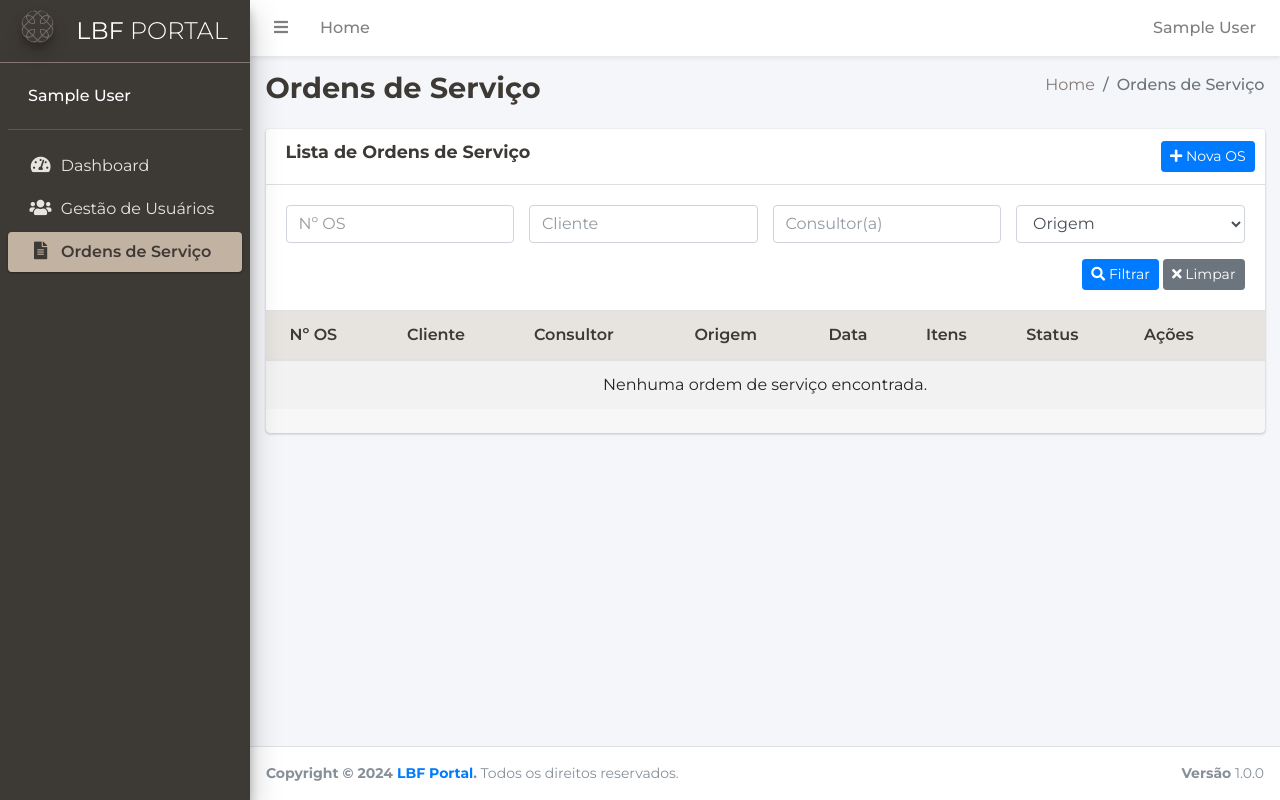
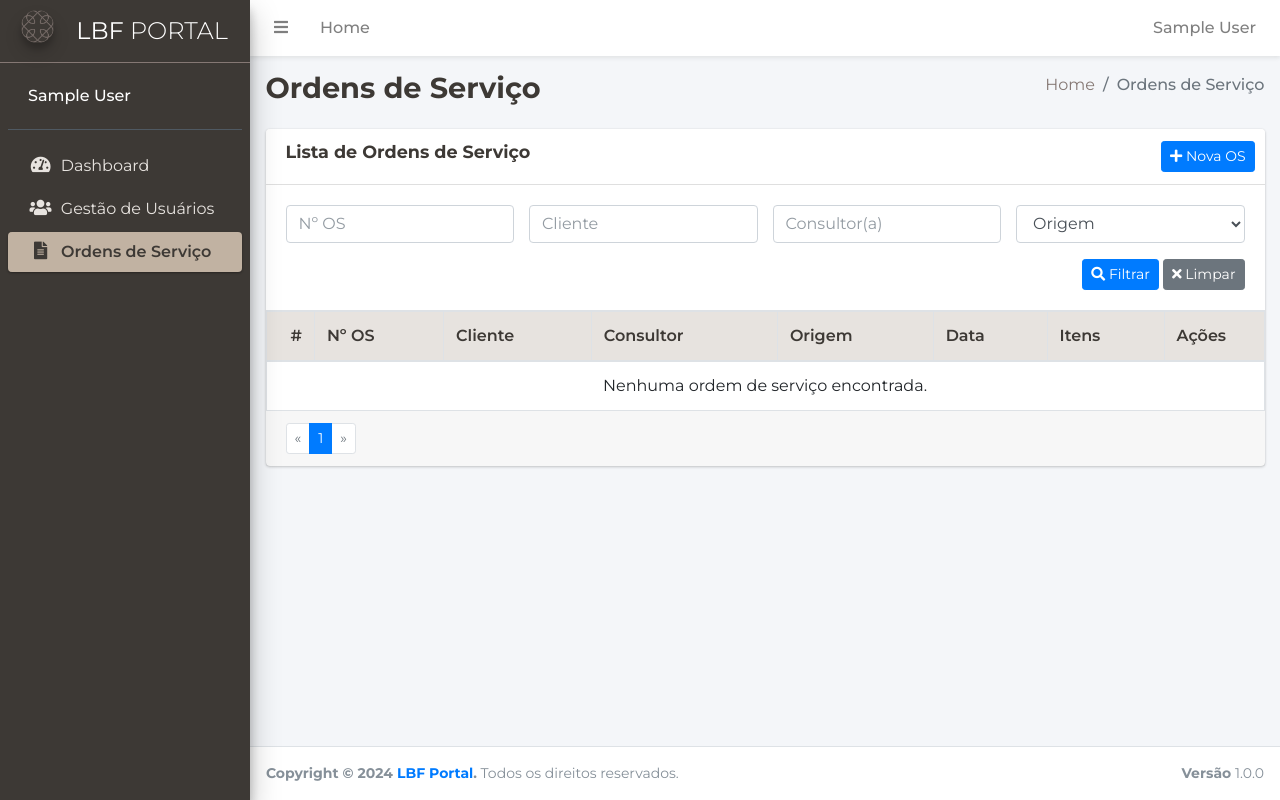
Before and after one commit to pedrohcorreia083/portal-IA, a Laravel app: page /service-orders in a window 1280 px wide. Run offline with Laravel 12, Linux system fonts and the light colour scheme; the visitor is signed in with stand-in values (Sample User, id 1); data that the repository does not hold is empty; style sheets or scripts are compiled from the project's sources; some libraries are stand-ins or nearby versions.

Commit message:
Ajustes de layout

```diff
--- a/resources/views/service-orders/index.blade.php
+++ b/resources/views/service-orders/index.blade.php
@@ -26,23 +26,14 @@ Ordens de Serviço
         <form method="GET" action="{{ route('service-orders.index') }}">
             <div class="row">
                 <div class="col-md-3 mb-2">
-                    <input type="text" name="order_number" class="form-control"
-                        placeholder="Nº OS"
-                        value="{{ request('order_number') }}">
+                    <input type="text" name="order_number" class="form-control" placeholder="Nº OS" value="{{ request('order_number') }}">
                 </div>
-
                 <div class="col-md-3 mb-2">
-                    <input type="text" name="client_name" class="form-control"
-                        placeholder="Cliente"
-                        value="{{ request('client_name') }}">
+                    <input type="text" name="client_name" class="form-control" placeholder="Cliente" value="{{ request('client_name') }}">
                 </div>
-
                 <div class="col-md-3 mb-2">
-                    <input type="text" name="consultant_name" class="form-control"
-                        placeholder="Consultor(a)"
-                        value="{{ request('consultant_name') }}">
+                    <input type="text" name="consultant_name" class="form-control" placeholder="Consultor(a)" value="{{ request('consultant_name') }}">
                 </div>
-
                 <div class="col-md-3 mb-2">
                     <select name="origin" class="form-control">
                         <option value="">Origem</option>
@@ -54,7 +45,6 @@ Ordens de Serviço
                     </select>
                 </div>
             </div>
-
             <div class="mt-2 text-right">
                 <button type="submit" class="btn btn-primary btn-sm">
                     <i class="fas fa-search"></i> Filtrar
@@ -67,23 +57,25 @@ Ordens de Serviço
     </div>
     <!-- /FILTROS -->
 
+    <!-- TABELA -->
     <div class="card-body p-0">
-        <table class="table table-striped">
+        <table class="table table-bordered">
             <thead>
                 <tr>
+                    <th style="width: 10px">#</th>
                     <th>Nº OS</th>
                     <th>Cliente</th>
                     <th>Consultor</th>
                     <th>Origem</th>
                     <th>Data</th>
                     <th>Itens</th>
-                    <th>Status</th>
-                    <th>Ações</th>
+                    <th style="width: 100px">Ações</th>
                 </tr>
             </thead>
             <tbody>
                 @forelse($serviceOrders as $serviceOrder)
-                <tr>
+                <tr class="align-middle">
+                    <td>{{ $loop->iteration + (($serviceOrders->currentPage() - 1) * $serviceOrders->perPage()) }}</td>
                     <td>{{ $serviceOrder->order_number }}</td>
                     <td>{{ $serviceOrder->client_name }}</td>
                     <td>{{ $serviceOrder->consultant_name }}</td>
@@ -91,29 +83,45 @@ Ordens de Serviço
                     <td>{{ $serviceOrder->order_date->format('d/m/Y') }}</td>
                     <td>{{ $serviceOrder->total_items }}</td>
                     <td>
-                        <span class="badge badge-{{ $serviceOrder->status === 'completed' ? 'success' : ($serviceOrder->status === 'cancelled' ? 'danger' : 'warning') }}">
-                            {{ ucfirst($serviceOrder->status) }}
-                        </span>
-                    </td>
-                    <td>
-                        <a href="{{ route('service-orders.show', $serviceOrder) }}" class="btn btn-info btn-sm">
-                            <i class="fas fa-eye"></i>
-                        </a>
-                        <a href="{{ route('service-orders.edit', $serviceOrder) }}" class="btn btn-warning btn-sm">
-                            <i class="fas fa-edit"></i>
-                        </a>
+                        <div class="btn-group">
+                            <a href="{{ route('service-orders.show', $serviceOrder) }}" class="btn btn-info btn-sm" title="Visualizar">
+                                <i class="fas fa-eye"></i>
+                            </a>
+                            <a href="{{ route('service-orders.edit', $serviceOrder) }}" class="btn btn-warning btn-sm" title="Editar">
+                                <i class="fas fa-edit"></i>
+                            </a>
+                        </div>
                     </td>
                 </tr>
                 @empty
                 <tr>
-                    <td colspan="8" class="text-center">Nenhuma ordem de serviço encontrada.</td>
+                    <td colspan="9" class="text-center">Nenhuma ordem de serviço encontrada.</td>
                 </tr>
                 @endforelse
             </tbody>
         </table>
     </div>
-    <div class="card-footer">
-        {{ $serviceOrders->links() }}
+    <!-- /TABELA -->
+
+    <div class="card-footer clearfix">
+        <ul class="pagination pagination-sm m-0 float-end">
+            {{-- Botão Anterior --}}
+            <li class="page-item {{ $serviceOrders->onFirstPage() ? 'disabled' : '' }}">
+                <a class="page-link" href="{{ $serviceOrders->previousPageUrl() }}">&laquo;</a>
+            </li>
+
+            {{-- Páginas --}}
+            @for ($page = 1; $page <= $serviceOrders->lastPage(); $page++)
+                <li class="page-item {{ $page == $serviceOrders->currentPage() ? 'active' : '' }}">
+                    <a class="page-link" href="{{ $serviceOrders->url($page) }}">{{ $page }}</a>
+                </li>
+                @endfor
+
+                {{-- Botão Próximo --}}
+                <li class="page-item {{ !$serviceOrders->hasMorePages() ? 'disabled' : '' }}">
+                    <a class="page-link" href="{{ $serviceOrders->nextPageUrl() }}">&raquo;</a>
+                </li>
+        </ul>
     </div>
 </div>
 @endsection
```
